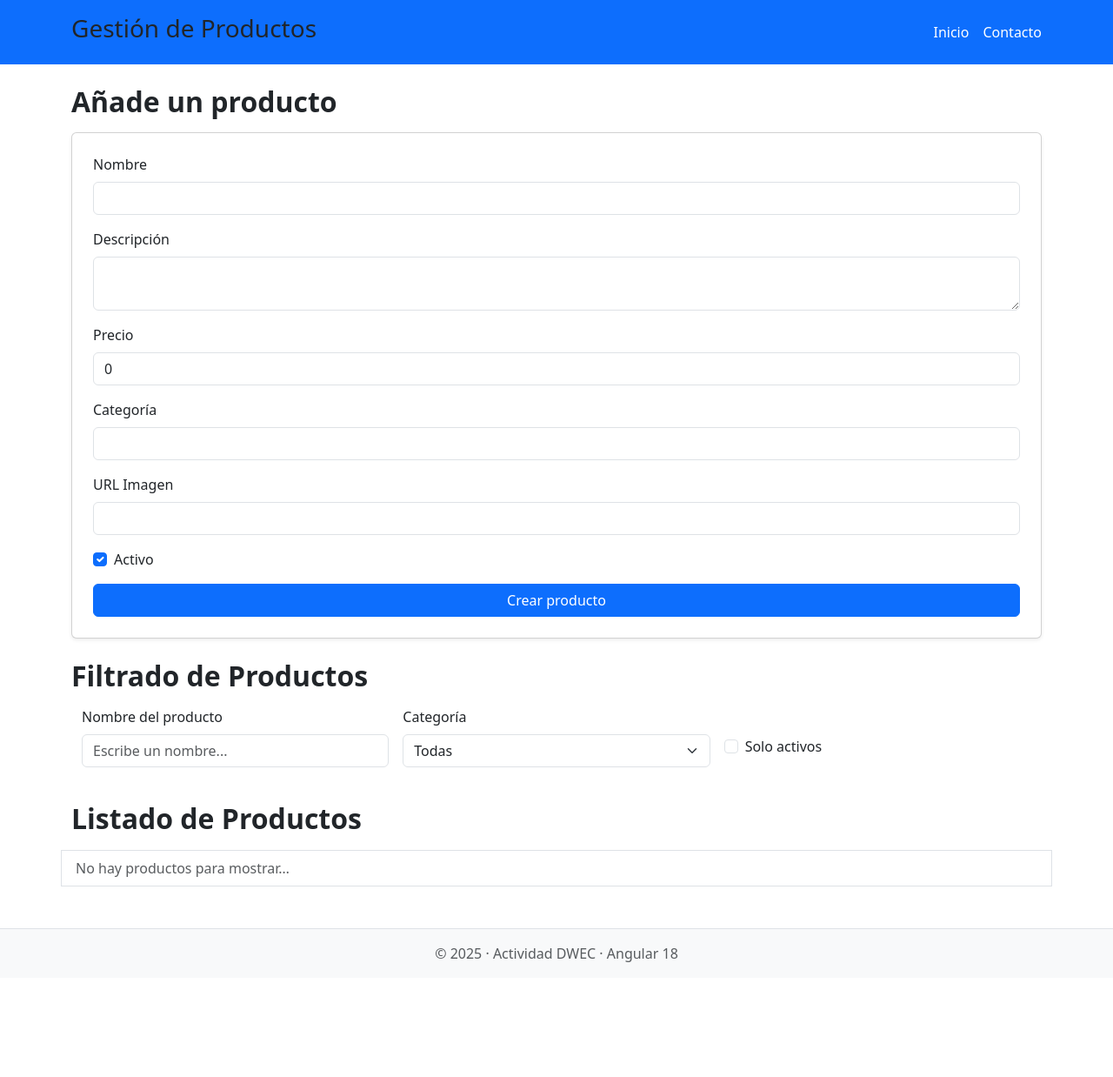
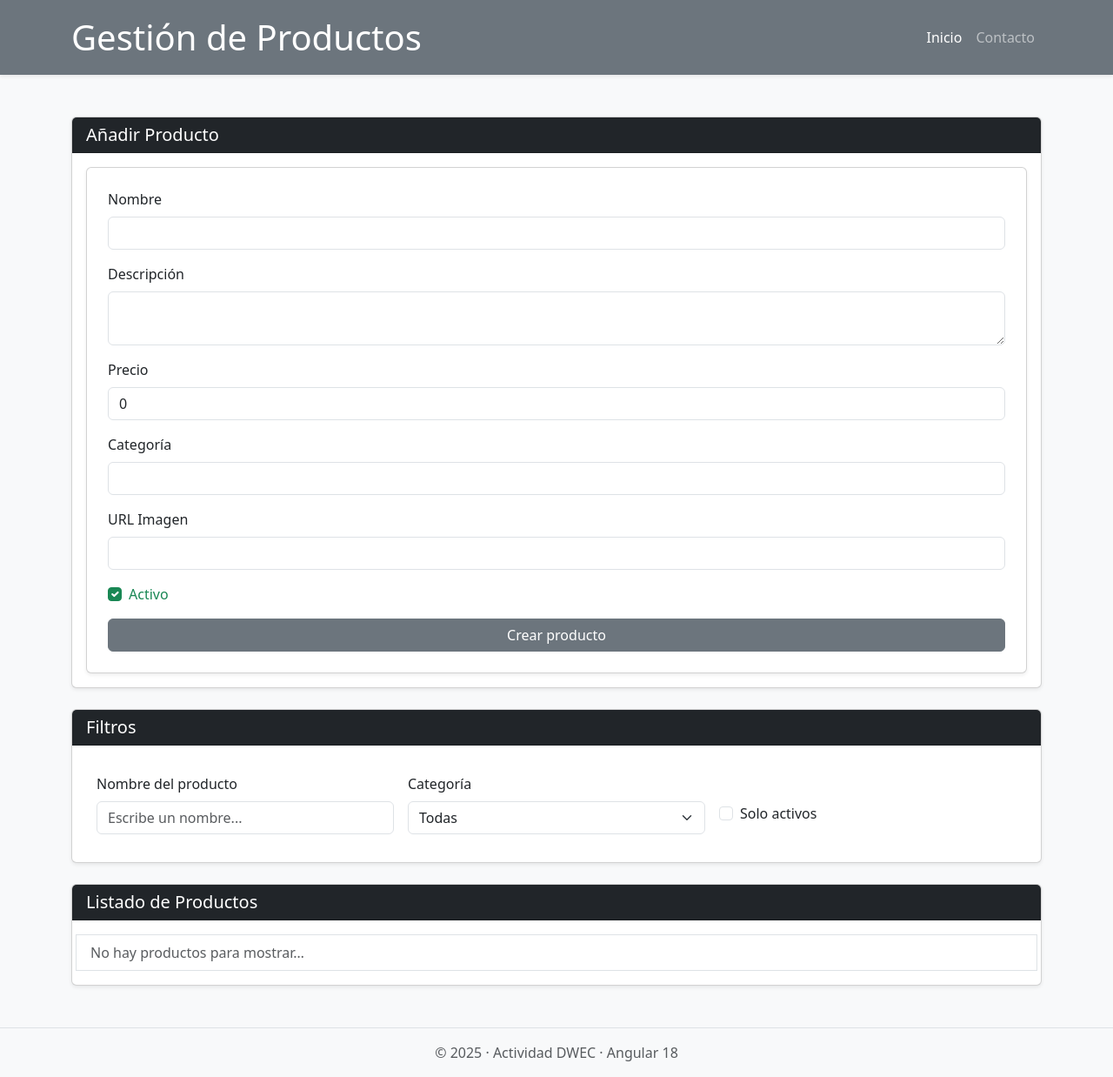
Before and after one commit to CristinaSanzAlonso/gestion-producto, an Angular app: page / in a window 1280 px wide. Shown: the whole page at 87% size. Before the commit the page ends 1124 px from the top, so only its background shows below. Built offline with nearby package versions, Linux system fonts and the light colour scheme.

Commit message:
Últimos ajustes de Bootstrap en los html

```diff
--- a/src/app/app.html
+++ b/src/app/app.html
@@ -1,15 +1,13 @@
-<!DOCTYPE html>
+<!--<!DOCTYPE html>
 <html lang="en">
-
 <head>
   <meta charset="UTF-8">
   <meta name="viewport" content="width=device-width, initial-scale=1.0">
   <title>Actividad 2</title>
 </head>
-
-<body>
-  <!-- CABECERA -->
-  <header class="navbar navbar-expand-lg navbar-dark bg-primary py-3 mb-4">
+<body>-->
+<!-- CABECERA -->
+<!--<header class="navbar navbar-expand-lg navbar-dark bg-primary py-3 mb-4">
     <div class="container d-flex justify-content-between align-items-center">
       <h1 class="h3">Gestión de Productos</h1>
 
@@ -18,10 +16,10 @@
         <a href="#" class="text-white text-decoration-none">Contacto</a>
       </nav>
     </div>
-  </header>
+  </header>-->
 
-  <!-- CONTENIDO PRINCIPAL -->
-  <main class="container mb-5">
+<!-- CONTENIDO PRINCIPAL -->
+<!--<main class="container mb-5">
     <app-products-form (productoCreado)="onProductoCreado($event)">
     </app-products-form>
     <br>
@@ -29,6 +27,89 @@
     <br>
     <app-products-list></app-products-list>
 
+  </main>-->
+
+<!-- FOOTER -->
+<!--<footer class="bg-light py-3 text-center border-top mt-5">
+    <p class="m-0 text-muted">
+      © 2025 · Actividad DWEC · Angular 18
+    </p>
+  </footer>
+</body>
+
+</html>-->
+
+<!DOCTYPE html>
+<html lang="es">
+
+<head>
+  <meta charset="UTF-8">
+  <meta name="viewport" content="width=device-width, initial-scale=1.0">
+  <title>Actividad 2</title>
+</head>
+
+<body class="bg-light">
+
+  <!-- CABECERA -->
+  <header>
+    <nav class="navbar navbar-expand-lg navbar-dark bg-secondary shadow-sm">
+      <div class="container">
+        <a class="navbar-brand fs-1" href="#">Gestión de Productos</a>
+        <button class="navbar-toggler" type="button" data-bs-toggle="collapse" data-bs-target="#menuPrincipal">
+          <span class="navbar-toggler-icon"></span>
+        </button>
+
+        <div class="collapse navbar-collapse" id="menuPrincipal">
+          <ul class="navbar-nav ms-auto">
+            <li class="nav-item">
+              <a href="#" class="nav-link active">Inicio</a>
+            </li>
+            <li class="nav-item">
+              <a href="#" class="nav-link">Contacto</a>
+            </li>
+          </ul>
+        </div>
+      </div>
+    </nav>
+  </header>
+
+  <!-- CONTENIDO PRINCIPAL -->
+  <main class="container my-5">
+    <!-- Formulario de productos -->
+    <section class="mb-4">
+      <div class="card shadow-sm">
+        <div class="card-header bg-dark text-white">
+          <h5 class="mb-0">Añadir Producto</h5>
+        </div>
+        <div class="card-body">
+          <app-products-form (productoCreado)="onProductoCreado($event)"></app-products-form>
+        </div>
+      </div>
+    </section>
+
+    <!-- Filtros -->
+    <section class="mb-4">
+      <div class="card shadow-sm">
+        <div class="card-header bg-dark text-white">
+          <h5 class="mb-0">Filtros</h5>
+        </div>
+        <div class="card-body">
+          <app-product-filter></app-product-filter>
+        </div>
+      </div>
+    </section>
+
+    <!-- Listado de productos -->
+    <section>
+      <div class="card shadow-sm">
+        <div class="card-header bg-dark text-white">
+          <h5 class="mb-0">Listado de Productos</h5>
+        </div>
+        <div class="card-body">
+          <app-products-list></app-products-list>
+        </div>
+      </div>
+    </section>
   </main>
 
   <!-- FOOTER -->
@@ -37,6 +118,7 @@
       © 2025 · Actividad DWEC · Angular 18
     </p>
   </footer>
+
 </body>
 
 </html>
--- a/src/app/components/product-filter/product-filter.html
+++ b/src/app/components/product-filter/product-filter.html
@@ -1,5 +1,3 @@
-<h2 class="fw-semibold mb-3">Filtrado de Productos</h2>
-
 <div class="container my-3">
     <form class="row g-3">
         <!-- Filtro por nombre -->
--- a/src/app/components/products-card/products-card.html
+++ b/src/app/components/products-card/products-card.html
@@ -1,25 +1,34 @@
-<div class="card h-100 shadow-sm border-0">
+<div class="card h-100 shadow-lg border-0 rounded-3 overflow-hidden">
 
-    <img [src]="product.image" class="card-img-top" alt="{{ product.name }}" style="object-fit: cover; height: 180px;">
+    <!-- Imagen del producto -->
+    <img [src]="product.image" class="card-img-top" alt="{{ product.name }}" style="object-fit: cover; height: 200px;">
 
-    <div class="card-body">
+    <!-- Contenido -->
+    <div class="card-body d-flex flex-column">
 
-        <h5 class="fw-semibold">{{ product.name }}</h5>
+        <!-- Nombre -->
+        <h5 class="fw-bold text-dark mb-2">{{ product.name }}</h5>
 
-        <p class="text-muted small mb-2">{{ product.description }}</p>
+        <!-- Descripción -->
+        <p class="text-muted small flex-grow-1">{{ product.description }}</p>
 
-        <p class="fw-bold text-primary">{{ product.price }} €</p>
+        <!-- Precio -->
+        <p class="fw-bold text-success fs-5 mb-2">
+            {{ product.price }} €
+        </p>
 
-        <span class="badge bg-dark me-2">{{ product.category }}</span>
+        <!-- Categoría y estado -->
+        <div class="mb-3">
+            <span class="badge bg-secondary me-2">{{ product.category }}</span>
+            <span class="badge" [class.bg-success]="product.active" [class.bg-danger]="!product.active">
+                {{ product.active ? 'Activo' : 'Inactivo' }}
+            </span>
+        </div>
 
-        <span class="badge" [class.bg-success]="product.active" [class.bg-danger]="!product.active">
-            {{ product.active ? 'Activo' : 'Inactivo' }}
-        </span>
-
-        <button class="btn btn-danger btn-sm w-100 mt-3" (click)="eliminar()">
-            Eliminar producto
+        <!-- Botón -->
+        <button class="btn btn-outline-danger btn-sm w-100 mt-auto" (click)="eliminar()">
+            <i class="bi bi-trash"></i> Eliminar producto
         </button>
 
     </div>
-
 </div>
--- a/src/app/components/products-form/products-form.html
+++ b/src/app/components/products-form/products-form.html
@@ -1,6 +1,4 @@
 <!--Hacemos la llamada al formulario-->
-<h2 class="fw-semibold mb-3">Añade un producto</h2>
-
 <div class="card p-4 shadow-sm">
 
     <form [formGroup]="formulario" (ngSubmit)="enviar()">
@@ -31,11 +29,11 @@
         </div>
 
         <div class="form-check mb-3">
-            <input type="checkbox" class="form-check-input" formControlName="active" id="activoCheck">
+            <input type="checkbox" class="form-check-input is-valid" formControlName="active" id="activoCheck">
             <label for="activoCheck" class="form-check-label">Activo</label>
         </div>
 
-        <button type="submit" class="btn btn-primary w-100">
+        <button type="submit" class="btn btn-secondary w-100">
             Crear producto
         </button>
 
--- a/src/app/components/products-list/products-list.html
+++ b/src/app/components/products-list/products-list.html
@@ -1,5 +1,3 @@
-<h2 class="fw-semibold mb-3">Listado de Productos</h2>
-
 <ul class="list-group">
     <div class="row g-4">
         <!--Mostramos los productos con un for, los vamos a ordenar por su id-->
```
